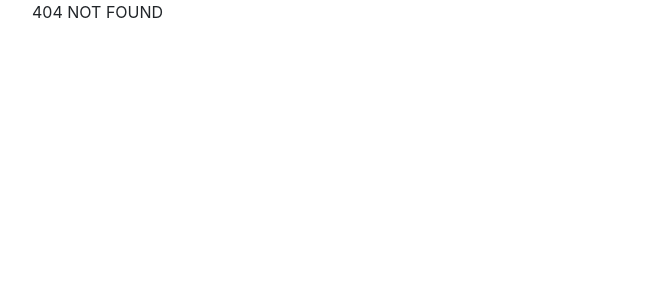
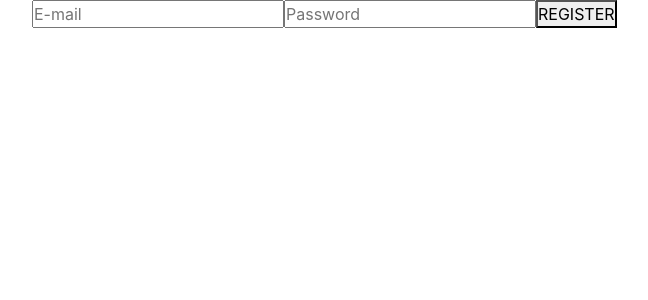
Before and after one commit to AdamLandfrasz/jotter-frontend, a React (Create React App) app: page /register in a window 1280 px wide. Before the commit this address had no page. Shown: the top 300 px of the page, without its empty margins (53-701 px from the left). Built offline with nearby package versions, Linux system fonts and the light colour scheme.

Commit message:
added code into register component

```diff
--- a/src/App.js
+++ b/src/App.js
@@ -10,6 +10,7 @@ import {
 import { NoteProvider } from "./context/noteContext";
 import Notes from "./components/Notes";
 import Login from "./components/Login";
+import Register from "./components/Register";
 import NotFound from "./components/NotFound";
 
 import "./App.css";
@@ -25,6 +26,7 @@ function App() {
               <Route exact path="/" render={() => <Redirect to="/notes" />} />
               <Route path="/notes" component={Notes} />
               <Route path="/login" component={Login} />
+              <Route path="/register" component={Register} />
               <Route component={NotFound} />
             </Switch>
           </NoteProvider>
--- a/src/components/Login.js
+++ b/src/components/Login.js
@@ -1,6 +1,6 @@
 import React, { useState } from "react";
-import { Redirect } from "react-router-dom";
 import { useCookies } from "react-cookie";
+import { Redirect, Link } from "react-router-dom";
 import axios from "axios";
 
 import Loader from "react-loader-spinner";
@@ -38,6 +38,7 @@ function Login() {
   return cookies.user ? (
     <Redirect to="/notes" />
   ) : (
+    <React.Fragment>
       <form onSubmit={handleSubmit}>
         <input
           type="email"
@@ -62,6 +63,8 @@ function Login() {
           <button type="submit">SIGN IN</button>
         )}
       </form>
+      <Link to="/register">REGISTER</Link>
+    </React.Fragment>
   );
 }
 
--- a/src/components/NotFound.js
+++ b/src/components/NotFound.js
@@ -1,7 +1,13 @@
 import React from "react";
+import { Link } from "react-router-dom";
 
 const NotFound = () => {
-  return <div>404 NOT FOUND</div>;
+  return (
+    <React.Fragment>
+      <div>404 NOT FOUND</div>
+      <Link to="/">HOME</Link>
+    </React.Fragment>
+  );
 };
 
 export default NotFound;
--- a/src/components/Register.js
+++ b/src/components/Register.js
@@ -1,7 +1,63 @@
-import React from "react";
+import React, { useState } from "react";
+import { useCookies } from "react-cookie";
+import { Redirect, withRouter } from "react-router-dom";
+import axios from "axios";
 
-function Register() {
-  return <div></div>;
+import Loader from "react-loader-spinner";
+
+function Register(props) {
+  const [cookies] = useCookies(["user"]);
+  const [isLoading, setIsLoading] = useState(false);
+  const [email, setEmail] = useState("");
+  const [password, setPassword] = useState("");
+
+  const handleSubmit = async (e) => {
+    e.preventDefault();
+    setIsLoading(true);
+    try {
+      const response = await axios.post(
+        `${process.env.REACT_APP_API_URL}/auth/register`,
+        { email, password },
+        { withCredentials: true }
+      );
+      if (response.data.success) {
+        setIsLoading(false);
+        props.history.push("/login");
+      }
+    } catch (e) {
+      console.log(e);
+      setIsLoading(false);
+    }
+  };
+
+  return cookies.user ? (
+    <Redirect to="/notes" />
+  ) : (
+    <form onSubmit={handleSubmit}>
+      <input
+        type="email"
+        autoComplete="off"
+        name="email"
+        id="login-email"
+        placeholder="E-mail"
+        required
+        onChange={(e) => setEmail(e.target.value)}
+      />
+      <input
+        type="password"
+        name="password"
+        id="login-password"
+        placeholder="Password"
+        required
+        onChange={(e) => setPassword(e.target.value)}
+      />
+      {isLoading ? (
+        <Loader type="TailSpin" color="#000" />
+      ) : (
+        <button type="submit">REGISTER</button>
+      )}
+    </form>
+  );
 }
 
-export default Register;
+export default withRouter(Register);
```
Lines whose indentation alone changed are shown as unchanged.
